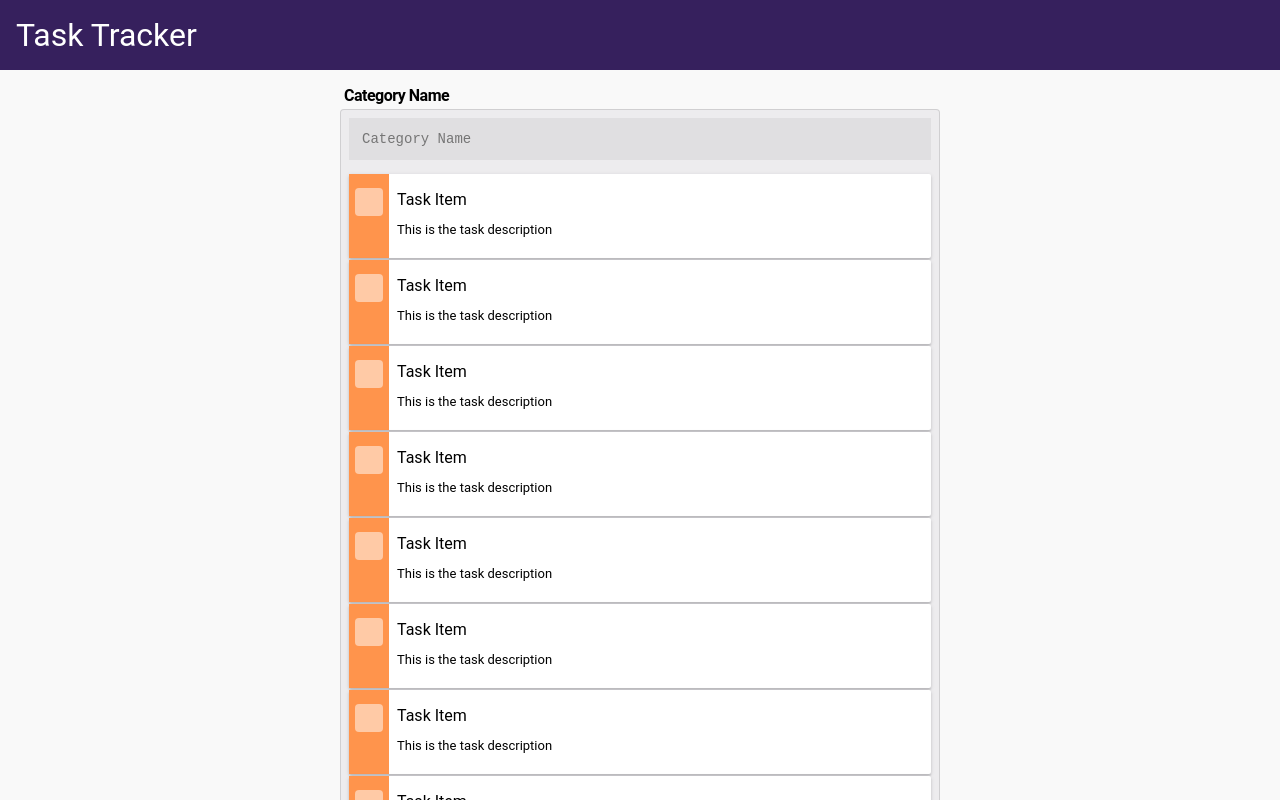
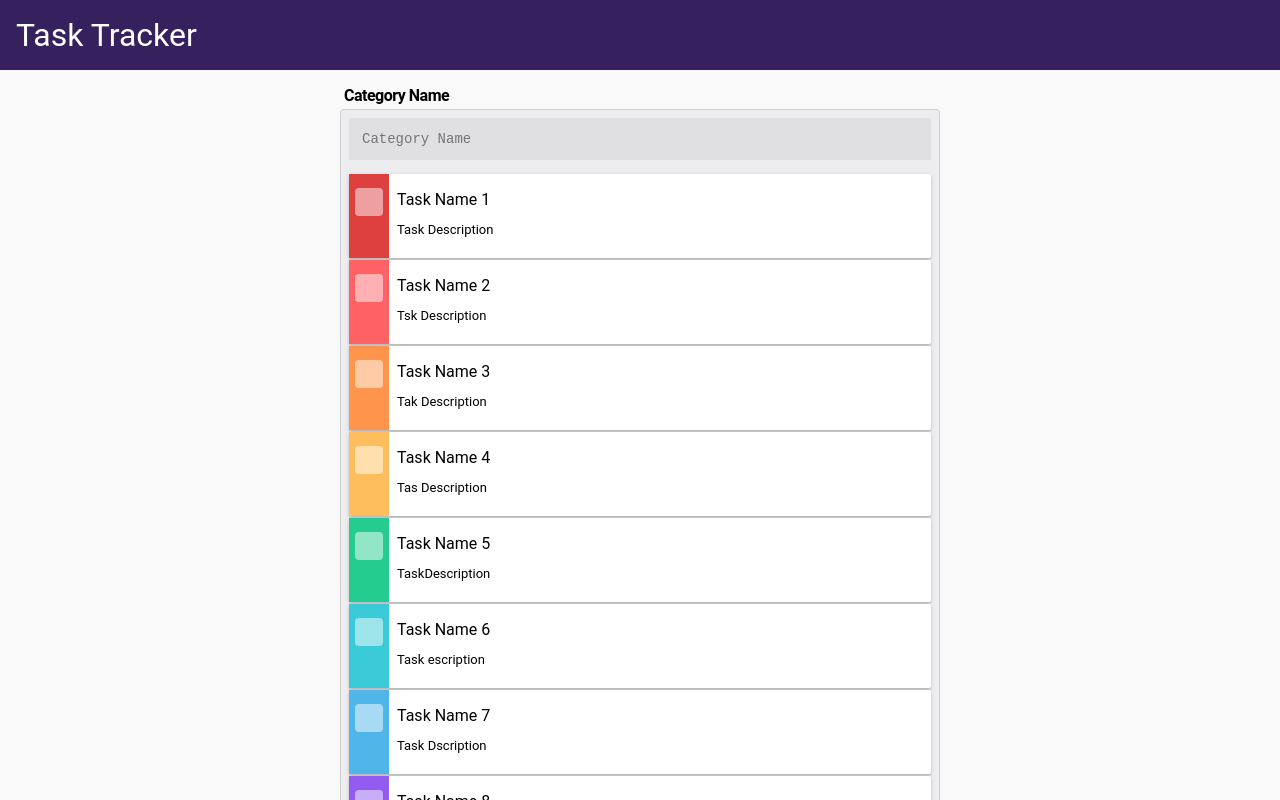
Before and after one commit to VailVeix/trackerweb, a React (Create React App) app: page / in a window 1280 px wide. Shown: the top 800 px of the page. Built offline with nearby package versions, Linux system fonts and the light colour scheme.

Commit message:
add in props

```diff
--- a/src/Category/Category.js
+++ b/src/Category/Category.js
@@ -3,8 +3,30 @@ import React from 'react';
 import Task from '../Task/Task.js';
 import './Category.css';
 
+const taskRatingToColor = (rating) => {
+    switch (rating) {
+        case 0:
+            return "Task-button-container-off";
+        case 1:
+            return "Task-button-container-redder";
+        case 2:
+            return "Task-button-container-red";
+        case 3:
+            return "Task-button-container-orange";
+        case 4:
+            return "Task-button-container-yellow";
+        case 5:
+            return "Task-button-container-green";
+        case 6:
+            return "Task-button-container-blue";
+        case 7:
+            return "Task-button-container-bluer";
+        case 8:
+            return "Task-button-container-purple";
+    }
+}
 
-function Category() {
+function Category(props) {
     return (
         <div className='Category-container'>
             <h2 className="Category-Name">Category Name</h2>
@@ -15,17 +37,15 @@ function Category() {
                     </form>
                 </div>
                 <div>
-                    <Task />
-                    <Task />
-                    <Task />
-                    <Task />
-                    <Task />
-                    <Task />
-                    <Task />
-                    <Task />
-                    <Task />
-                    <Task />
-                    <Task />
+                    <Task name="Task Name 1" description="Task Description" color={taskRatingToColor(1)} off={false} />
+                    <Task name="Task Name 2" description="Tsk Description" color={taskRatingToColor(2)} off={false} />
+                    <Task name="Task Name 3" description="Tak Description" color={taskRatingToColor(3)} off={false} />
+                    <Task name="Task Name 4" description="Tas Description" color={taskRatingToColor(4)} off={false} />
+                    <Task name="Task Name 5" description="TaskDescription" color={taskRatingToColor(5)} off={false} />
+                    <Task name="Task Name 6" description="Task escription" color={taskRatingToColor(6)} off={false} />
+                    <Task name="Task Name 7" description="Task Dscription" color={taskRatingToColor(7)} off={false} />
+                    <Task name="Task Name 8" description="Task Decription" color={taskRatingToColor(8)} off={false} />
+                    <Task name="Task Name Off" description="Task Decription" color={taskRatingToColor(3)} off={true} />
                 </div>
             </Card>
         </div>
--- a/src/Task/Task.js
+++ b/src/Task/Task.js
@@ -12,8 +12,9 @@ const useStyles = makeStyles(() => ({
     }
 }));
 
-function Task() {
-    const [cardState, setCardState] = useState(true);
+function Task(props) {
+    const [cardState, setCardState] = useState(!props.off);
+    const [cardColor] = useState(props.color);
 
     const buttonPush = () => {
         if (cardState) {
@@ -28,12 +29,12 @@ function Task() {
 
     return (
         <div className={`Task-container ${cardState ? "" : "Task-container-off"}`} >
-            <div className={`Task-button-container ${cardState ? "Task-button-container-orange" : "Task-button-container-off"}`}>
+            <div className={`Task-button-container ${cardState ? cardColor : "Task-button-container-off"}`}>
                 <Button className={`Task-button ${cardState ? "" : "Task-button-off"} ${classes.Button}`} onClick={buttonPush}></Button>
             </div>
             <div className='Task-info-container'>
-                <div className='Task-name'>Task Item</div>
-                <p className='Task-description'>This is the task description</p>
+                <div className='Task-name'>{props.name}</div>
+                <p className='Task-description'>{props.description}</p>
             </div>
         </div >
     );
```
